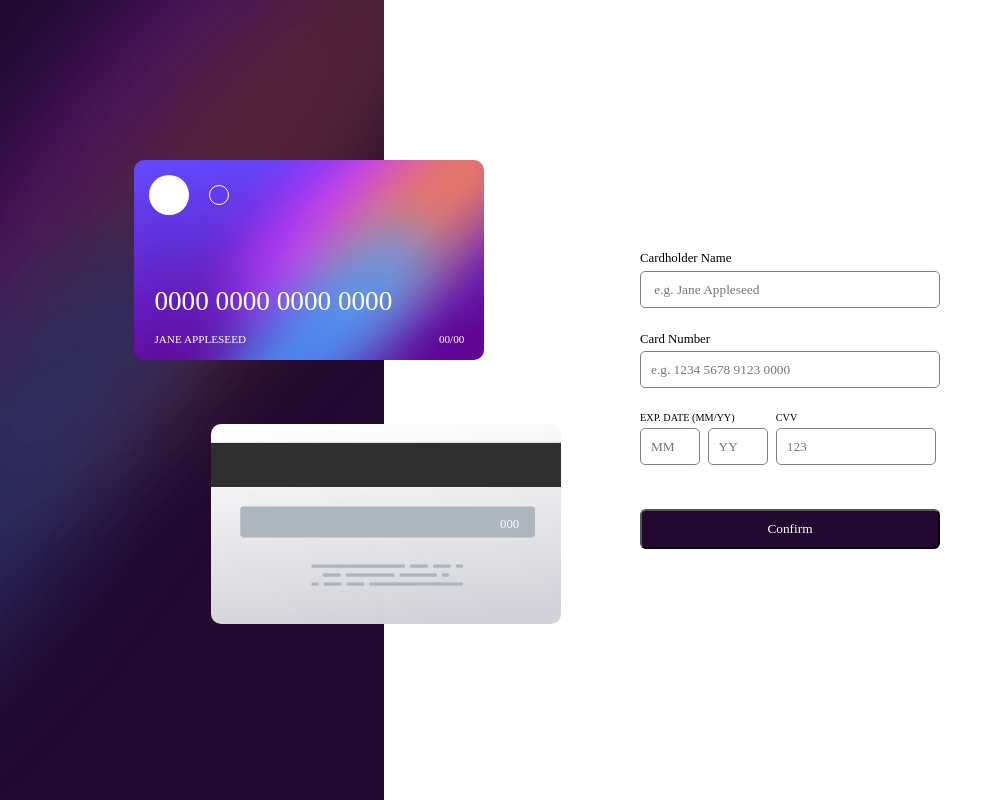
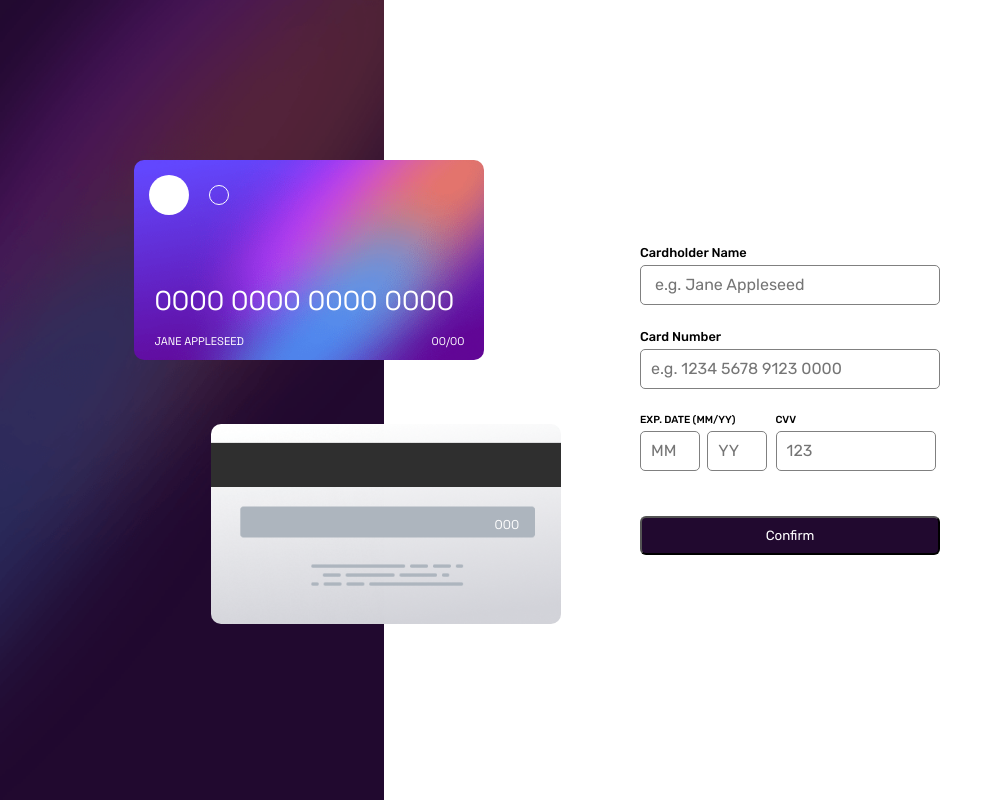
Before and after one commit to milanochi/interactive-card-details, a plain HTML site: page index.html in a window 1280 px wide. Shown: the whole page, without its empty margins (0-1003 px from the left). Drawn offline with Linux system fonts and the light colour scheme.

Commit message:
new style

```diff
--- a/style.css
+++ b/style.css
@@ -1,3 +1,4 @@
+@import url('https://fonts.googleapis.com/css2?family=Montserrat:wght@300;500;700;800&family=Nunito:ital,wght@0,400;0,500;0,600;0,700;1,400&family=Roboto:wght@500&family=Rubik:wght@300;400;500;600&family=Space+Grotesk:wght@300;400;500;600;700&display=swap');
 *{
     padding: 0;
     margin: 0;
@@ -11,9 +12,10 @@
         margin: 0 auto;
 }
 body{
-    font-family: Rubik;
+    font-family: Space Grotesk;
 
 }
+
 
 .sidebar{
     background-image: url('images/bg-main-desktop.png');
@@ -206,7 +208,9 @@ label{
     width: 300px;
     border-radius: 6px;
 }
-
+input{
+    font-size: 1rem;
+}
 @media (max-width: 800px) {
     .content__inner{
         align-items: center;
```
